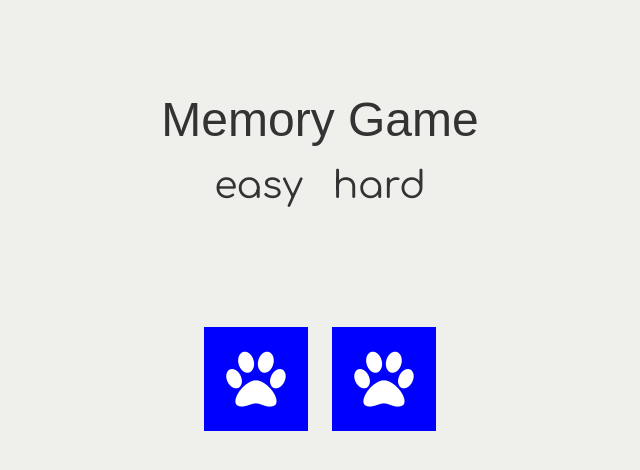
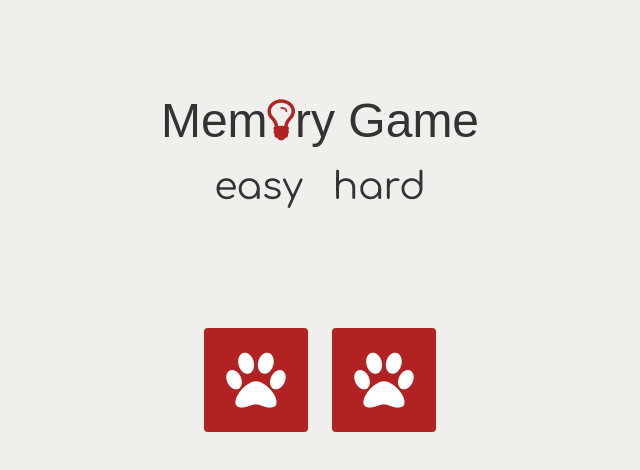
Before and after one commit to erik-petersen/memory-game-redux, a plain HTML site: page pages/easy.html in a window 1280 px wide. Shown: the whole page, without its empty margins (320-960 px from the left). Drawn offline with nearby package versions, Linux system fonts and the light colour scheme; a web font is replaced by a local one.

Commit message:
Changed a few colors

```diff
--- a/assets/css/partials/easy.scss
+++ b/assets/css/partials/easy.scss
@@ -51,10 +51,11 @@
         justify-content: center;
         align-items: center;
         margin: 0 .75em;
-        background-color: blue;
+        background-color: firebrick;
         width: 6.5em;
         height: 6.5em;
         cursor: pointer;
+        border-radius: 4px;
       }
 
       .card-icon {
--- a/assets/css/styles.scss
+++ b/assets/css/styles.scss
@@ -15,6 +15,11 @@ $marginNavTop: 3.5em;
   box-sizing: border-box;
 }
 
+.fa-lightbulb-o {
+  // color: #DBDB0B;
+  color: firebrick;
+}
+
 body {
   background-color: $colorBackgroundGrey;
 }
--- a/pages/easy.html
+++ b/pages/easy.html
@@ -10,7 +10,7 @@
   <body class="easy-body">
     <div class="easy-wrapper">
       <header>
-        <h1><a href="../index.html">Memory Game</a></h1>
+        <h1><a href="../index.html">Mem<span class="fa fa-lightbulb-o fa-2" aria-hidden="true"></span>ry Game</a></h1>
         <nav>
           <ul>
             <li><a href="easy.html">easy</a></li>
```
Also changed, not shown: index.html (+1 -1 lines), assets/css/styles.css.
